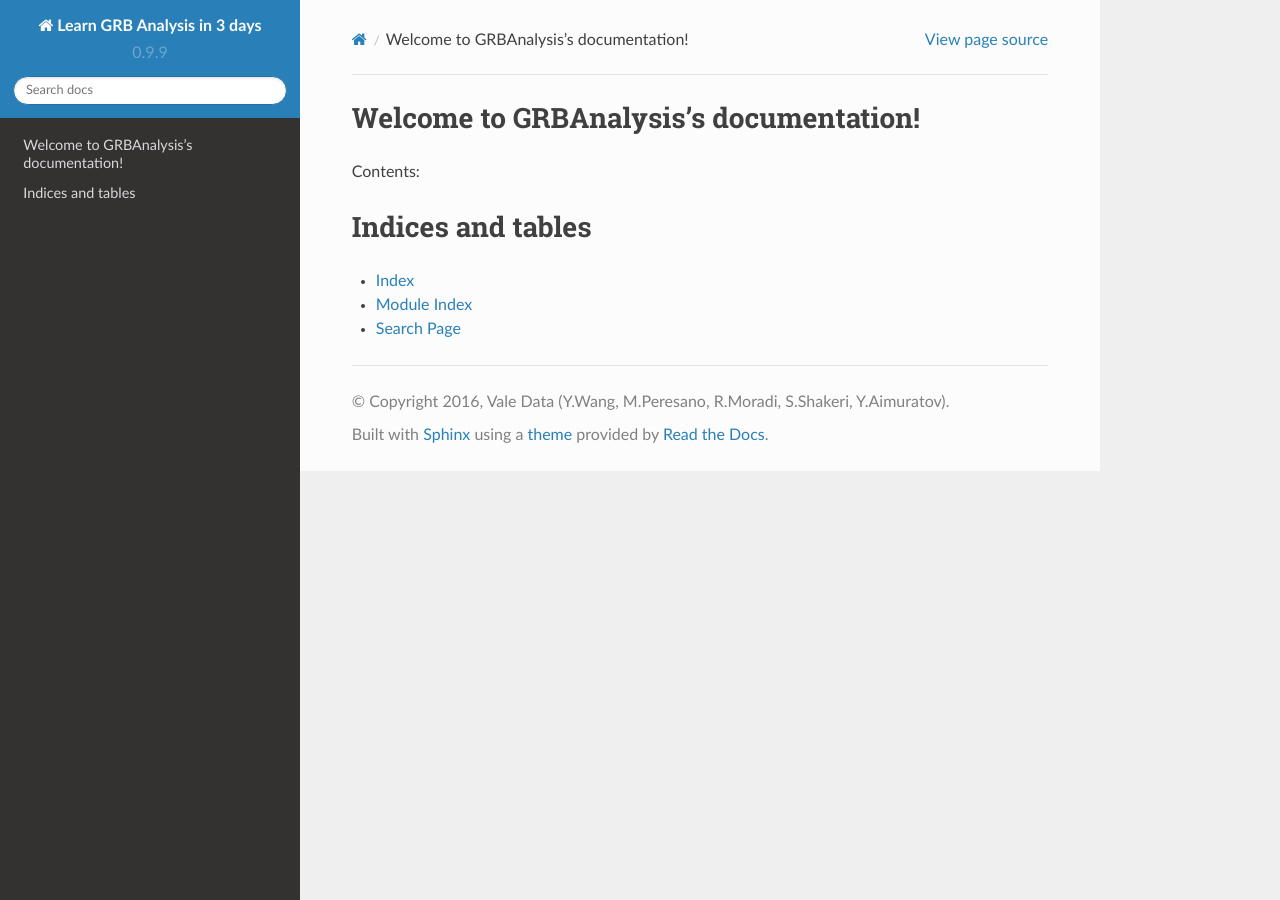
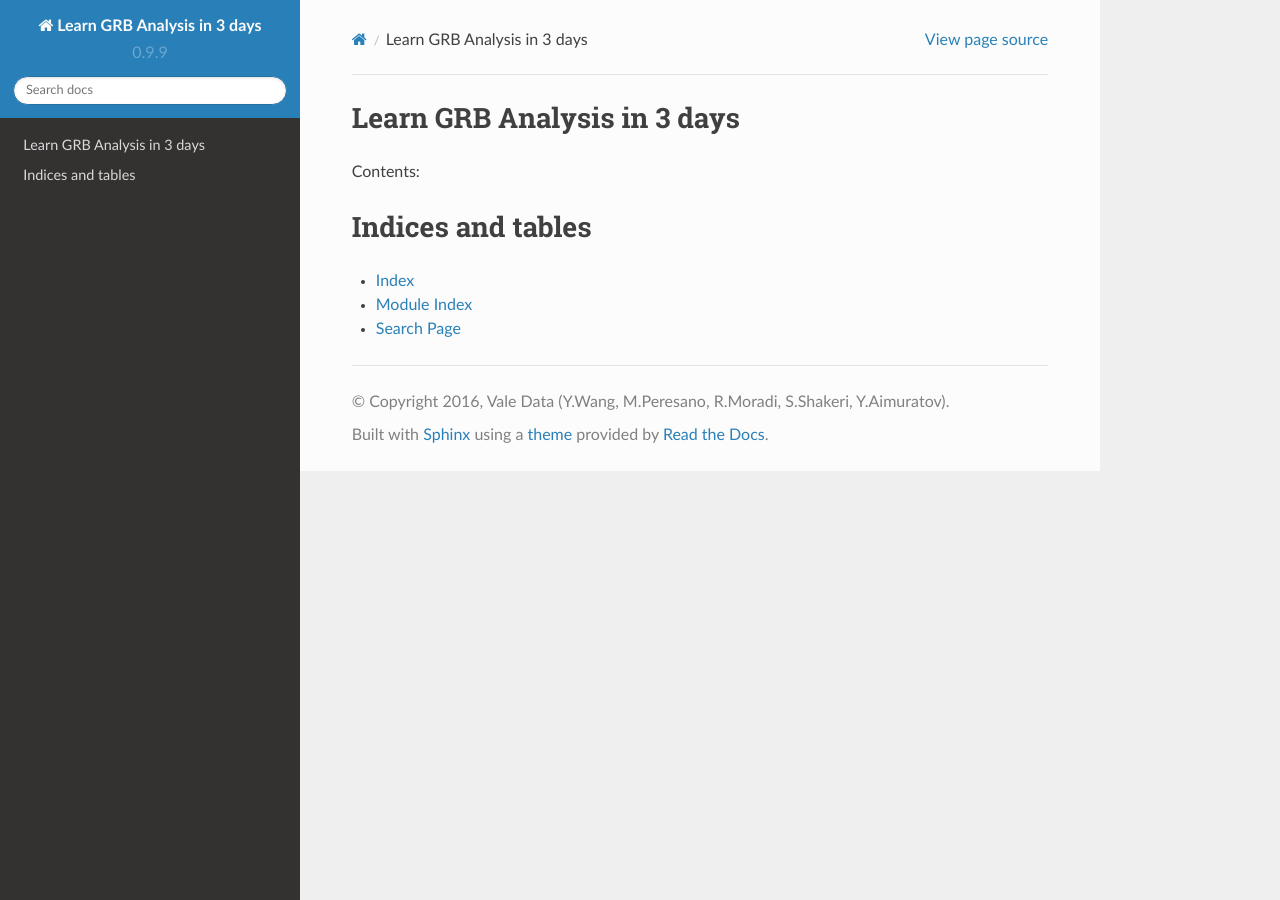
Before and after one commit to ValeData/GRBAnalysis, a Sphinx documentation site: the page built from source/index.rst, in a window 1280 px wide. Built offline with Sphinx 7.4.7 and the Read the Docs theme 2.0.0, drawn with Linux system fonts in a browser that asks for light colours.

Commit message:
change title

```diff
--- a/source/conf.py
+++ b/source/conf.py
@@ -208,7 +208,7 @@ html_static_path = ['_static']
 #html_search_scorer = 'scorer.js'
 
 # Output file base name for HTML help builder.
-htmlhelp_basename = 'GRBAnalysisdoc'
+htmlhelp_basename = 'Learn GRB Analysis in 3 days'
 
 # -- Options for LaTeX output ---------------------------------------------
 
--- a/source/index.rst
+++ b/source/index.rst
@@ -3,7 +3,7 @@
    You can adapt this file completely to your liking, but it should at least
    contain the root `toctree` directive.
 
-Welcome to GRBAnalysis's documentation!
+Learn GRB Analysis in 3 days
 =======================================
 
 Contents:
```
